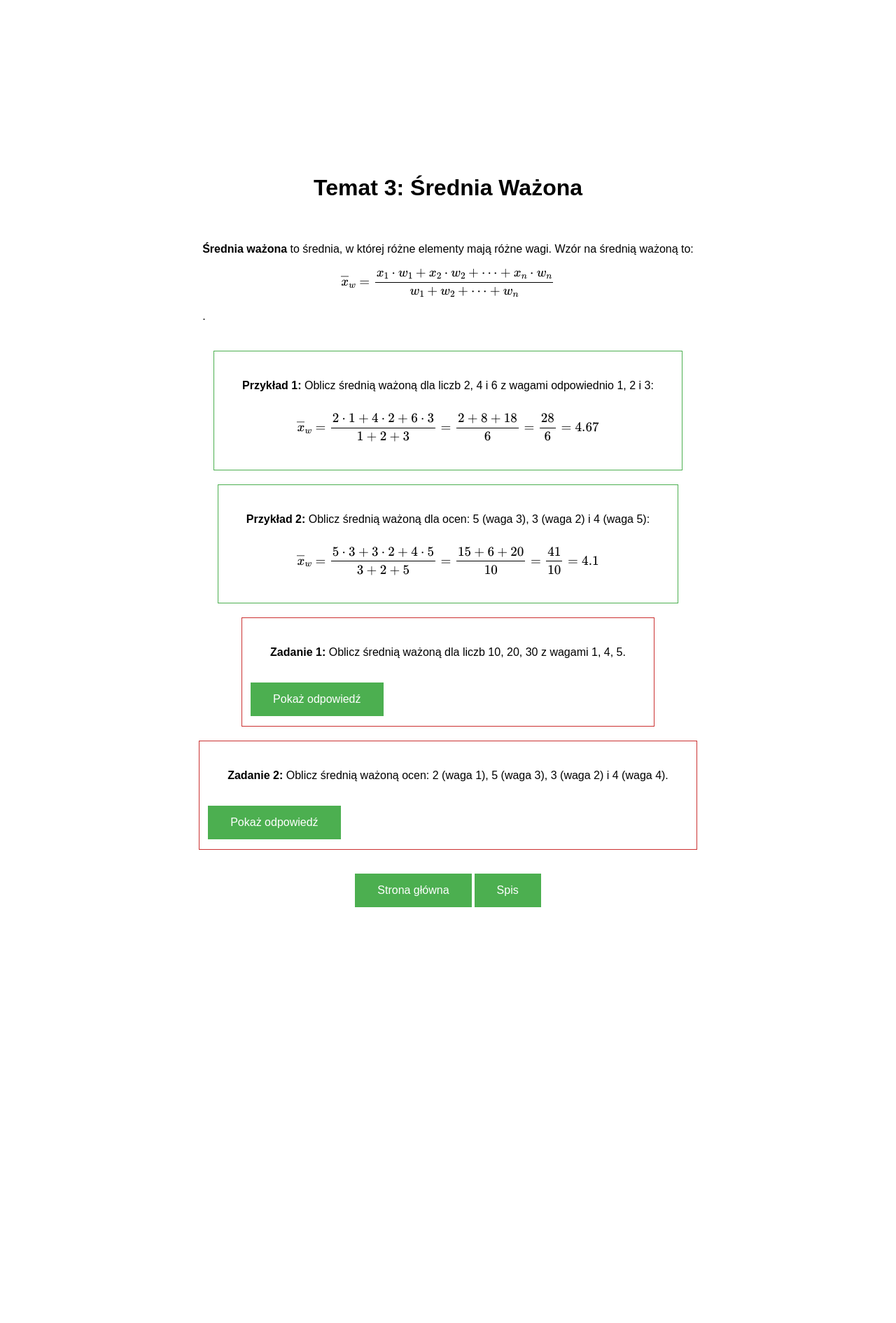
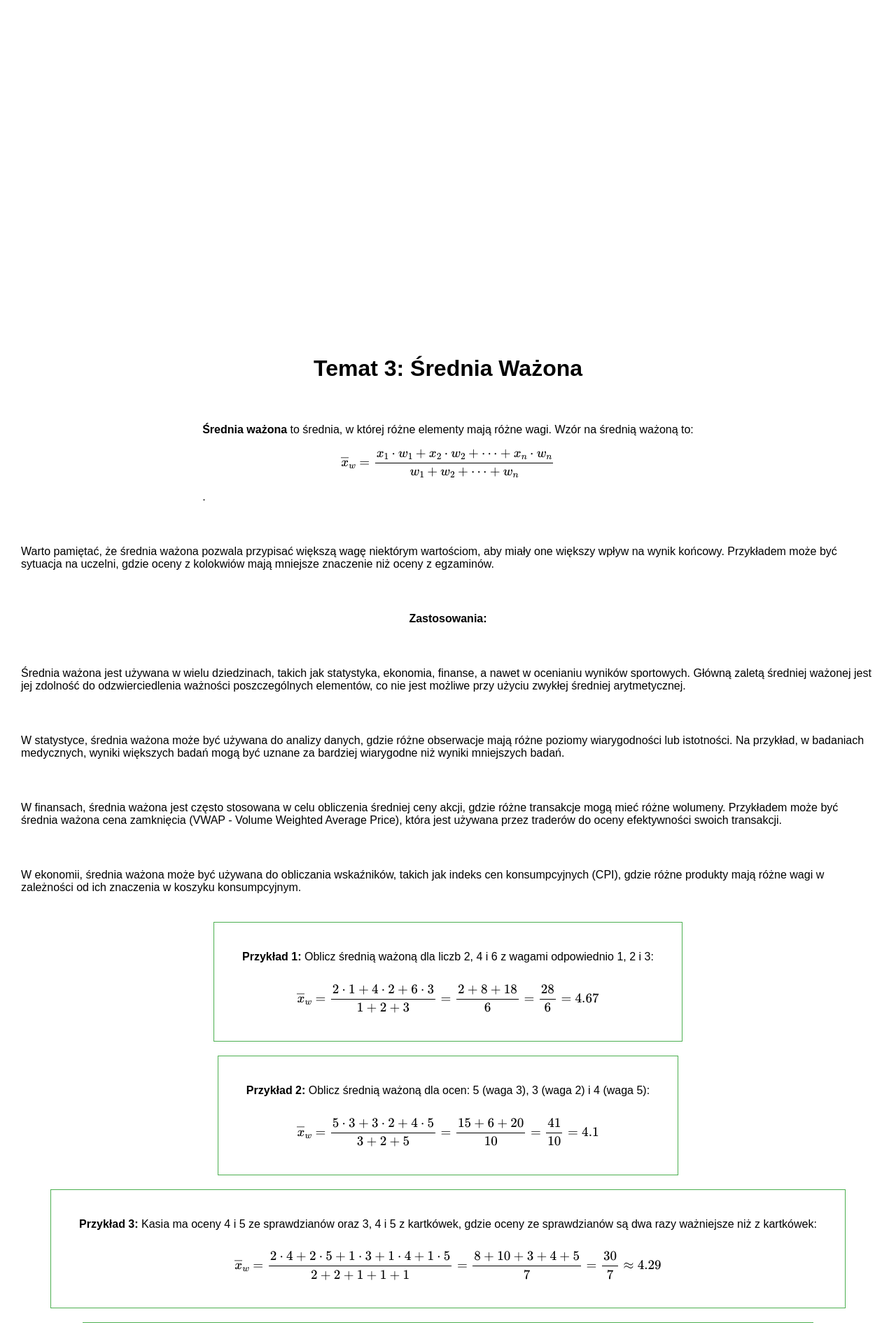
Before and after one commit to SzyKl24/Stat_site, a Flask app: page /temat3 in a window 1280 px wide. Shown: the top 1890 px of the page at 70% size. Before the commit the page ends 1296 px from the top, so only its background shows below. Run offline with Flask 3, Linux system fonts and the light colour scheme.

Commit message:
uzupełnienie tematów 2,3 i 4

```diff
--- a/templates/topics/temat3.html
+++ b/templates/topics/temat3.html
@@ -10,7 +10,7 @@
         flex-direction: column;
         justify-content: center;
         align-items: center;
-        height: 190vh;
+        height: 420vh;
         margin: 0;
         font-family: Arial, sans-serif;
       }
@@ -68,6 +68,24 @@
     \overline{x}_w = \frac{x_1 \cdot w_1 + x_2 \cdot w_2 + \cdots + x_n \cdot w_n}{w_1 + w_2 + \cdots + w_n}
     \].
   </p>
+  <p>
+    Warto pamiętać, że średnia ważona pozwala przypisać większą wagę niektórym wartościom,
+    aby miały one większy wpływ na wynik końcowy. Przykładem może być sytuacja na uczelni,
+    gdzie oceny z kolokwiów mają mniejsze znaczenie niż oceny z egzaminów.
+  </p>
+  <p><b>Zastosowania:</b></p>
+  <p>
+    Średnia ważona jest używana w wielu dziedzinach, takich jak statystyka, ekonomia, finanse, a nawet w ocenianiu wyników sportowych. Główną zaletą średniej ważonej jest jej zdolność do odzwierciedlenia ważności poszczególnych elementów, co nie jest możliwe przy użyciu zwykłej średniej arytmetycznej.
+  </p>
+  <p>
+    W statystyce, średnia ważona może być używana do analizy danych, gdzie różne obserwacje mają różne poziomy wiarygodności lub istotności. Na przykład, w badaniach medycznych, wyniki większych badań mogą być uznane za bardziej wiarygodne niż wyniki mniejszych badań.
+  </p>
+  <p>
+    W finansach, średnia ważona jest często stosowana w celu obliczenia średniej ceny akcji, gdzie różne transakcje mogą mieć różne wolumeny. Przykładem może być średnia ważona cena zamknięcia (VWAP - Volume Weighted Average Price), która jest używana przez traderów do oceny efektywności swoich transakcji.
+  </p>
+  <p>
+    W ekonomii, średnia ważona może być używana do obliczania wskaźników, takich jak indeks cen konsumpcyjnych (CPI), gdzie różne produkty mają różne wagi w zależności od ich znaczenia w koszyku konsumpcyjnym.
+  </p>
   <div class="obramowanieprzykład">
     <p><b>Przykład 1:</b> Oblicz średnią ważoną dla liczb 2, 4 i 6 z wagami odpowiednio 1, 2 i 3:</p>
     <p>
@@ -84,6 +102,30 @@
       \]
     </p>
   </div>
+  <div class="obramowanieprzykład">
+  <p><b>Przykład 3:</b> Kasia ma oceny 4 i 5 ze sprawdzianów oraz 3, 4 i 5 z kartkówek, gdzie oceny ze sprawdzianów są dwa razy ważniejsze niż z kartkówek:</p>
+  <p>
+    \[
+    \overline{x}_w = \frac{2 \cdot 4 + 2 \cdot 5 + 1 \cdot 3 + 1 \cdot 4 + 1 \cdot 5}{2 + 2 + 1 + 1 + 1} = \frac{8+10+3+4+5}{7}=\frac{30}{7} \approx 4.29
+    \]
+  </p>
+</div>
+<div class="obramowanieprzykład">
+  <p><b>Przykład 4:</b> Jan ma oceny: 2 z pracy domowej (waga 1), 3 z projektu (waga 3) oraz 5 ze sprawdzianu (waga 5). Oblicz średnią ważoną:</p>
+  <p>
+    \[
+    \overline{x}_w = \frac{2 \cdot 1 + 3 \cdot 3 + 5 \cdot 5}{1 + 3 + 5} = \frac{2 + 9 + 25}{9} = \frac{36}{9} = 4
+    \]
+  </p>
+</div>
+<div class="obramowanieprzykład">
+  <p><b>Przykład 5:</b> W firmie oceniano pracowników na podstawie trzech kryteriów: jakość pracy (waga 4), punktualność (waga 3) i współpraca w zespole (waga 2). Pracownik uzyskał oceny 5, 4 i 3 odpowiednio dla tych kryteriów. Oblicz średnią ważoną:</p>
+  <p>
+    \[
+    \overline{x}_w = \frac{5 \cdot 4 + 4 \cdot 3 + 3 \cdot 2}{4 + 3 + 2} = \frac{20 + 12 + 6}{9} = \frac{38}{9} \approx 4.22
+    \]
+  </p>
+</div>
   <div class="obramowaniezadanie">
     <p><b>Zadanie 1:</b> Oblicz średnią ważoną dla liczb 10, 20, 30 z wagami 1, 4, 5.</p>
     <button onclick="showAnswer()">Pokaż odpowiedź</button>
@@ -96,6 +138,13 @@
     <button onclick="showAnswer2()">Pokaż odpowiedź</button>
     <p id="answer2" style="display:none;">Średnia ważona wynosi:
         \(\overline{x}_w = \frac{2 \cdot 1 + 5 \cdot 3 + 3 \cdot 2 + 4 \cdot 4}{1 + 3 + 2 + 4} = \frac{2 + 15 + 6 + 16}{10} = \frac{39}{10} = 3.9\).
+    </p>
+  </div>
+  <div class="obramowaniezadanie">
+    <p><b>Zadanie 3:</b> Oblicz średnią ważoną ocen: 3 (waga 2), 4 (waga 3), 5 (waga 4) i 2 (waga 1).</p>
+    <button onclick="showAnswer3()">Pokaż odpowiedź</button>
+    <p id="answer3" style="display:none;">Średnia ważona wynosi:
+        \(\overline{x}_w = \frac{3 \cdot 2 + 4 \cdot 3 + 5 \cdot 4 + 2 \cdot 1}{2 + 3 + 4 + 1} = \frac{6 + 12 + 20 + 2}{10} = \frac{40}{10} = 4\).
     </p>
   </div>
   <div class="buttoncontainer">
@@ -113,6 +162,9 @@
     function showAnswer2() {
         document.getElementById('answer2').style.display = 'block';
     }
+    function showAnswer3() {
+        document.getElementById('answer3').style.display = 'block';
+    }
   </script>
 </body>
 </html>
```
Also changed, not shown: templates/topics/temat2.html (+14 -1 lines), templates/topics/temat4.html (+31 -1 lines).
